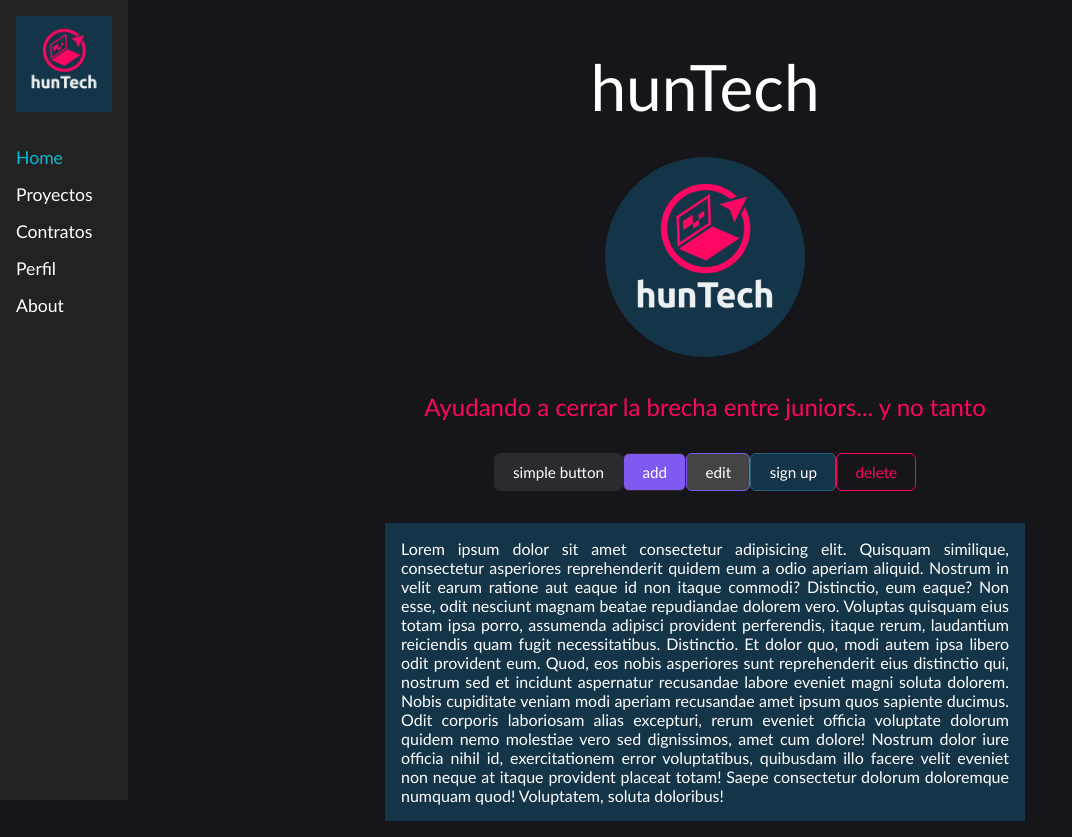
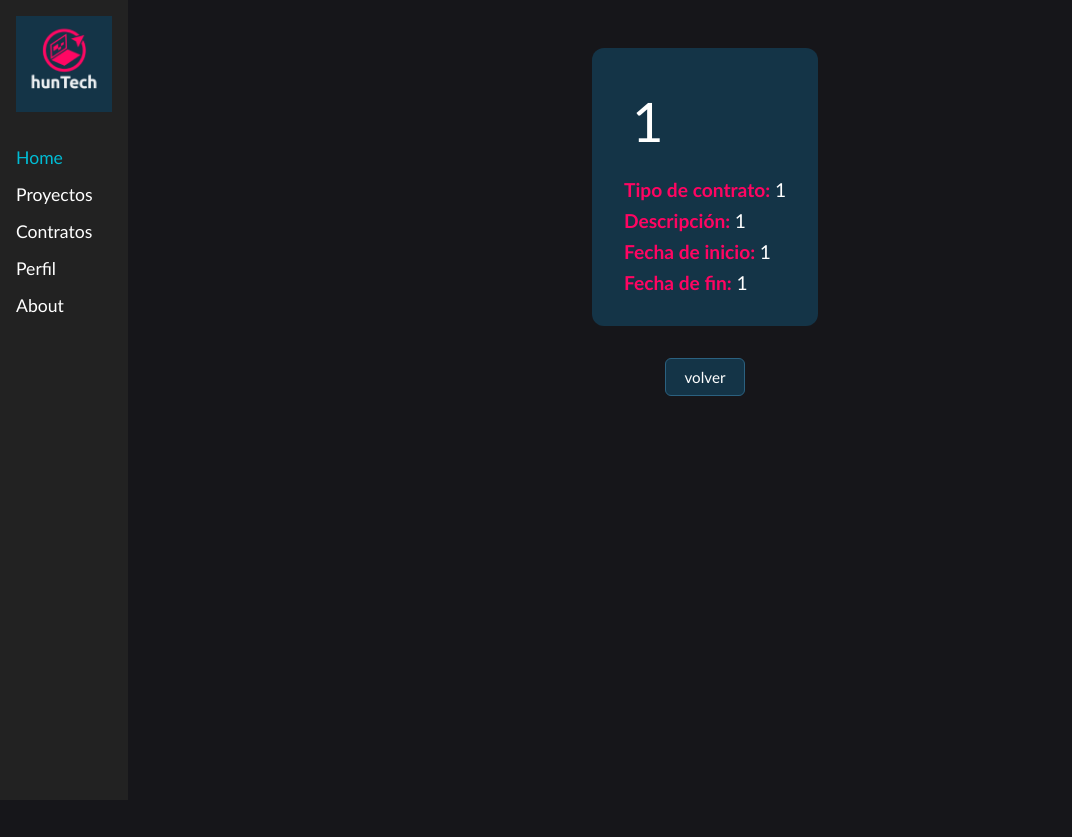
Before and after one commit to jlarata/hunTech, an Angular app in the folder hunTech/: page /contrato-detail/1/1/1/1/1/1 in a window 1280 px wide. Before the commit this address led to /. Shown: the whole page, without its empty margins (0-1072 px from the left). After the commit the page ends 800 px from the top, so only its background shows below. Built offline with nearby package versions, Linux system fonts and the light colour scheme.

Commit message:
new data passing through contrato component. more styling

```diff
--- a/hunTech/src/app/app.routes.ts
+++ b/hunTech/src/app/app.routes.ts
@@ -7,7 +7,7 @@ export const routes: Routes = [
   { path: 'about', loadComponent: () => import('./about/about.component').then(m => m.AboutComponent) },
   { path: 'proyectos', loadComponent: () => import('./proyectos/proyectos.component').then(m => m.ProyectosComponent) },
   { path: 'contratos', loadComponent: () => import('./contratos/contratos.component').then(m => m.ContratosComponent) },
-  { path: 'contrato-detail/:id', loadComponent: () => import('./contrato-detail/contrato-detail.component').then(m => m.ContratoDetailComponent) },
+  { path: 'contrato-detail/:id/:tipo/:titulo/:desc/:sd/:ed', loadComponent: () => import('./contrato-detail/contrato-detail.component').then(m => m.ContratoDetailComponent) },
   { path: 'perfil', loadComponent: () => import('./perfil/perfil.component').then(m => m.PerfilComponent) },
 
   { path: '**', redirectTo:'' }
--- a/hunTech/src/app/contrato-detail/contrato-detail.component.css
+++ b/hunTech/src/app/contrato-detail/contrato-detail.component.css
@@ -0,0 +1,43 @@
+.contrato-main {
+    display: flex;
+    flex-direction: column;
+    align-items: center;
+}
+
+.contrato-card {
+    display: flex;
+    flex-direction: column;
+    gap: 3rem;
+    background-color: #143447;
+    color: white;
+    padding: 2rem;
+    border-radius: 12px;
+    max-width: 70vw;
+    margin: 2rem auto;
+    text-align: left;
+}
+
+h2 {
+    margin: 0.5rem;
+    margin-bottom: -2rem;
+    font-size: 3.4rem;
+}
+
+.contrato-box {
+    font-size: 1.2rem;
+    font-weight: 900;
+    padding-top: 0.5rem;
+    color: #ff0562;
+}
+
+.contrato-descripcion, .contrato-tipo, .contrato-sd, .contrato-ed {
+    color: white;
+    font-weight: 200;
+}
+
+
+@media (max-width: 768px) {
+    .contrato-card {
+        max-width: 80vw;
+    }
+}
--- a/hunTech/src/app/contrato-detail/contrato-detail.component.html
+++ b/hunTech/src/app/contrato-detail/contrato-detail.component.html
@@ -1,22 +1,31 @@
+
+<main class="contrato-main">
 @if (contrato) {
-  <div>
-  <h2>{{contrato.titulo| uppercase}} Details</h2>
-  <div><span>id: </span> {{contrato.id}}</div>
+<div class="contrato-card">
+  <h2>{{contrato.titulo| uppercase}}</h2>
+  <!-- <div><span>id: </span> {{contrato.id}}</div> -->
 
   <div class="contrato">
     <div class="contrato-contents">
-        <p class="">{{contrato.descripcion}}</p>
-        <p class="">{{contrato.start_date}}</p>
-        <p class="">{{contrato.tipo}}</p>
-        <p class="">{{contrato.start_date}}</p>
-        <p class="">{{contrato.end_date}}</p>
+      @if (contrato.tipo) {
+      <div class="contrato-box">Tipo de contrato: <span class="contrato-tipo">{{contrato.tipo}}</span></div>
+      }
+      <div class="contrato-box">Descripción: <span class="contrato-descripcion">{{contrato.descripcion}}</span></div>
+
+      @if (contrato.start_date) {
+      <div class="contrato-box">Fecha de inicio: <span class="contrato-sd">{{contrato.start_date}}</span></div>
+      }
+      @if (contrato.end_date){
+      <div class="contrato-box">Fecha de fin: <span class="contrato-ed">{{contrato.end_date}}</span></div>
+      }
     </div>
   </div>
 
 </div>
 }
 @else {
-  <div> no contratos? </div>
+<div> no contratos? </div>
 }
 
-<a routerLink="/contratos">volver</a>
+<button class="btn btn-signup"><a routerLink="/contratos">volver</a></button>
+</main>
--- a/hunTech/src/app/contrato-detail/contrato-detail.component.ts
+++ b/hunTech/src/app/contrato-detail/contrato-detail.component.ts
@@ -13,18 +13,21 @@ import { CommonModule } from '@angular/common';
 export class ContratoDetailComponent {
 
   constructor(private route: ActivatedRoute) { }
-  contratos = CONTRATOS;
   contrato: Contrato;
 
   ngOnInit(): void {
-    this.contrato = this.getContrato()
-    console.log(this.contrato)
+    this.contrato = this.setContrato()
   }
 
-  getContrato(): Contrato {
-    const id = Number(this.route.snapshot.paramMap.get('id'));
-    const contrato = CONTRATOS.filter(c => c.id == id)
-    return contrato[0]
+  setContrato(): Contrato {
+    let contrato: Contrato = new Contrato;
+    contrato.id = Number(this.route.snapshot.paramMap.get('id'));
+    contrato.tipo = String(this.route.snapshot.paramMap.get('tipo'));
+    contrato.titulo = String(this.route.snapshot.paramMap.get('titulo'));
+    contrato.descripcion = String(this.route.snapshot.paramMap.get('desc'));
+    contrato.start_date = String(this.route.snapshot.paramMap.get('sd'));
+    contrato.end_date = String(this.route.snapshot.paramMap.get('ed'));
 
+    return contrato
   }
 }
--- a/hunTech/src/app/contratos/contratos.component.html
+++ b/hunTech/src/app/contratos/contratos.component.html
@@ -15,7 +15,7 @@
       <p *ngIf="card.end_date">Fecha de finalización del contrato: {{ card.end_date }}</p>
     </div>
     <div class="card-button-group">
-      <a [routerLink]="['/contrato-detail' ,card.id]">
+      <a [routerLink]="['/contrato-detail', card.id, card.tipo, card.titulo, card.descripcion, card.start_date, card.end_date]">
       <!-- <a routerLink="/contrato-detail/{{card.id}}"> -->
         <button class="btn btn-signup">+</button>
       </a>
--- a/hunTech/src/app/models/cards/contrato-card.ts
+++ b/hunTech/src/app/models/cards/contrato-card.ts
@@ -2,6 +2,7 @@ import { Card } from "./card";
 
 export class ContratoCard implements Card {
     id: number;
+    tipo: string;
     titulo: string;
     descripcion: string;
     tiene_postulaciones: boolean;
--- a/hunTech/src/app/perfil/perfil.component.css
+++ b/hunTech/src/app/perfil/perfil.component.css
@@ -37,7 +37,7 @@ h2 {
 .email:before {
     content: '';
     position: absolute;
-    width: 50%;
+    width: 55%;
     border-top: 1px solid #ff0562;
     bottom: 2.5rem
 }
@@ -87,4 +87,18 @@ h2 {
     .perfil-card {
         max-width: 80vw;
     }
+
+    .email {
+        position: relative;
+        font-size: 1.5rem;
+        padding-top: 0.5rem;
+    }
+
+    .email:before {
+        content: '';
+        position: absolute;
+        width: 70%;
+        border-top: 1px solid #ff0562;
+        bottom: 2.5rem
+    }
 }
--- a/hunTech/src/styles.css
+++ b/hunTech/src/styles.css
@@ -15,6 +15,10 @@
 html {
     background: #16161a;
     color: white;
+}
+
+a {
+    text-decoration: none;
 }
 
 a,
```
